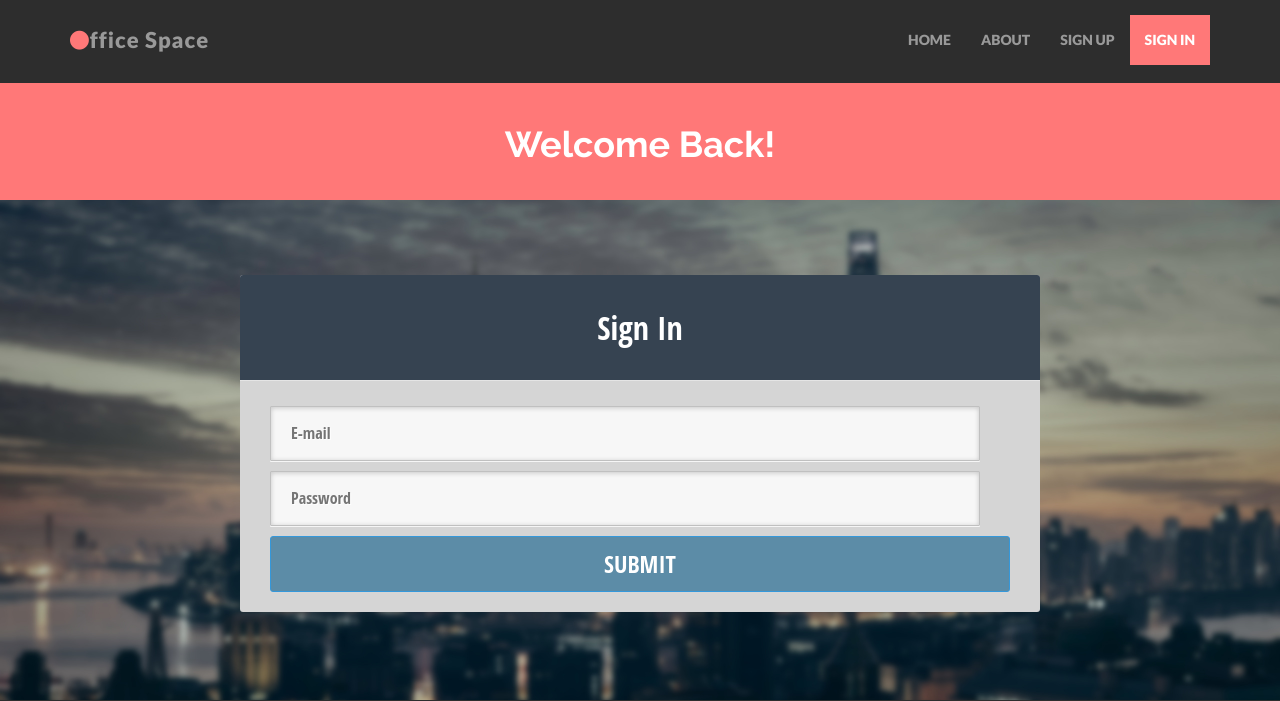
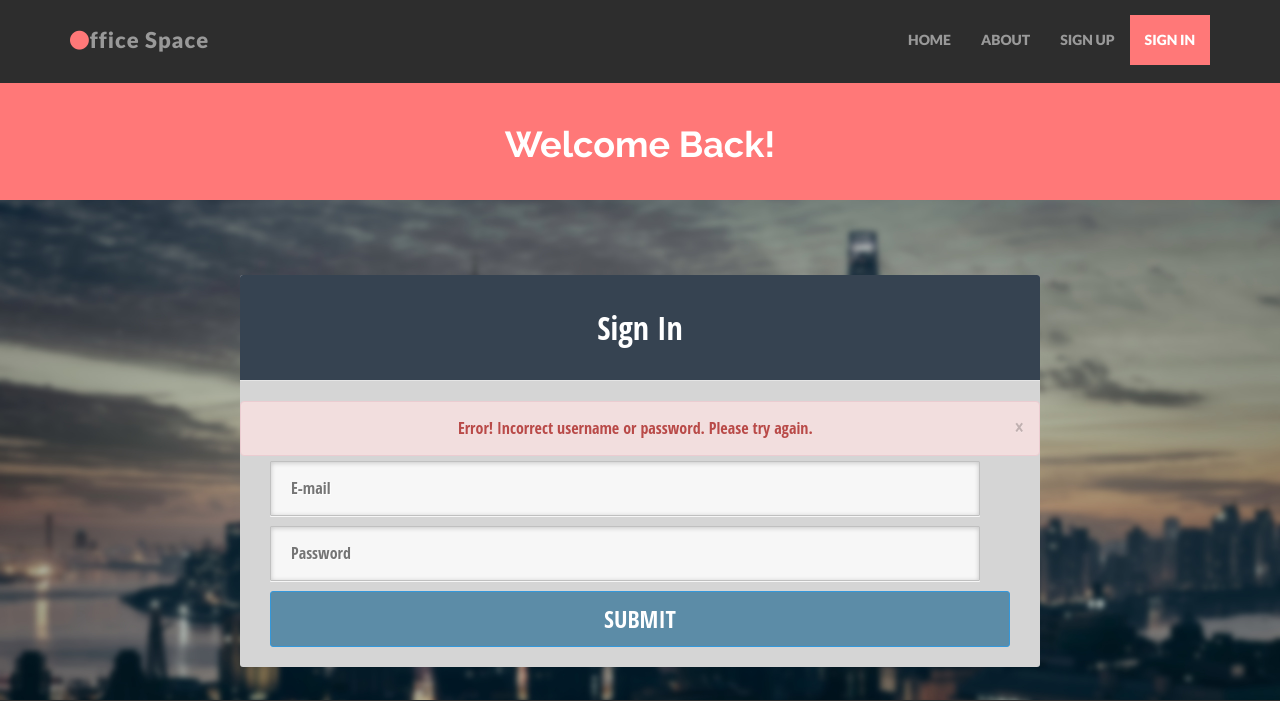
Before and after one commit to raubrey2014/OfficeSpace4753, a PHP site: page /signin.php?error=true in a window 1280 px wide. Shown: the top 701 px of the page. Run offline with PHP 8.4, Linux system fonts and the light colour scheme; the visitor is signed in with stand-in values (Sample User, id 1); some libraries are stand-ins or nearby versions.

Commit message:
error message on sign up

```diff
--- a/theme/process.php
+++ b/theme/process.php
@@ -15,7 +15,7 @@ if($db->connect_error){
     if($rowCount == 0){
     #header('Location: login.php');
       echo "Incorrect Login";
-      header('Location: signin.php');
+      header('Location: signin.php?error=true');
     }
     else{
       $row = $result->fetch_array();
--- a/theme/signin.php
+++ b/theme/signin.php
@@ -108,6 +108,19 @@ if(isset($_POST["submit"])){
 <div id="registration-form">
   <div class='fieldset'>
     <legend>Sign In</legend>
+        <?php
+      if(isset($_GET["error"])){
+        if($_GET["error"] == "true"){
+          ?>
+          <div class="alert alert-danger  fade in">
+          <a href="#" class="close" data-dismiss="alert" aria-label="close">&times;</a>
+          <strong>Error!</strong> Incorrect username or password. Please try again.
+        </div>
+          <?php
+        }
+      }
+    ?>
+
     <form action="process.php" method="post" name="myForm" id="payment-form">
           <span class="payment-errors"></span>
 
```
